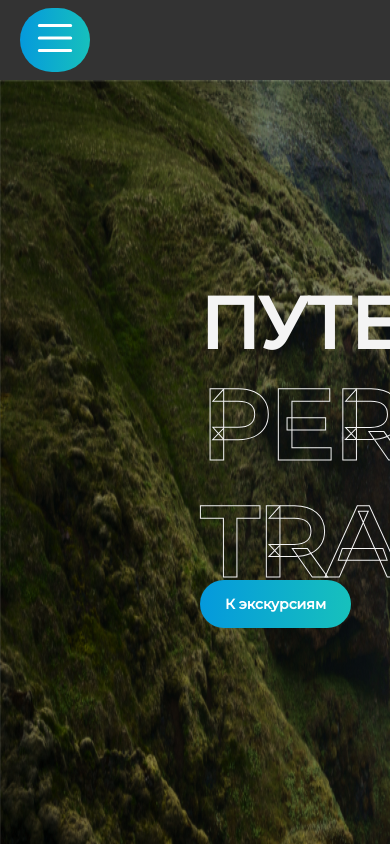
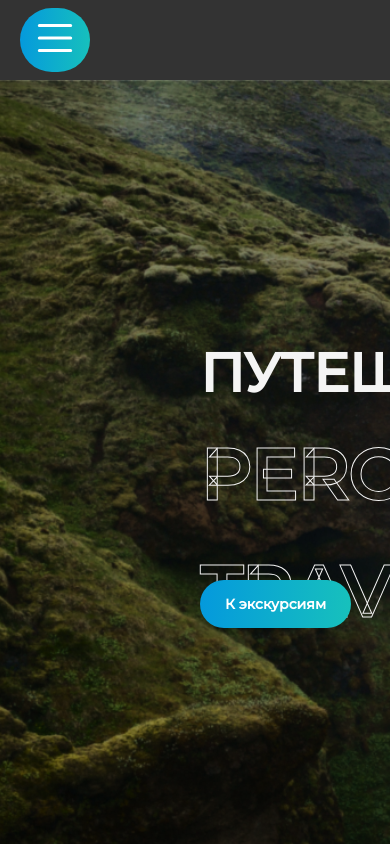
Before and after one commit to Azim0nt/react-app, a React (Create React App) app in the folder my-app/: page / in a window 390 px wide. Shown: the top 844 px of the page. Built offline with nearby package versions, Linux system fonts and the light colour scheme; a web font is replaced by a local one.

Commit message:
Saving result

```diff
--- a/my-app/src/components/Main/style.scss
+++ b/my-app/src/components/Main/style.scss
@@ -1,35 +1,43 @@
 @import '../../assets/styles/settings';
-.body-v{
+
+.body-v {
     width: 100%;
     height: 120vh;
     position: relative;
-    .body-main{
+
+    .body-main {
         width: 100%;
-    height: 1080px;
+        height: 900px;
         background: url('../../assets/images/bag.png') no-repeat;
         background-position: center;
-    background-size: 100% 100%;
-    .main{
+        background-size: cover;
+
+        .main {
             padding: 200px;
-        .text{
+
+            .text {
                 position: relative;
-            p{
+
+                p {
                     color: $light;
                 }
-            .title{
+
+                .title {
                     font-weight: bold;
                     font-size: 72px;
                     line-height: 87px;
                 }
-            .subtitle{
+
+                .subtitle {
                     color: #00000000;
-                font-weight:bold;
+                    font-weight: bold;
                     -webkit-text-stroke-width: 1px;
                     -webkit-text-stroke-color: $light;
                     font-size: 96px;
                     line-height: 117px;
                 }
-            .litle-text{
+
+                .litle-text {
                     color: $yellow-b;
                     font-family: "mr_KindlyJasmineG";
                     font-weight: 400;
@@ -39,7 +47,8 @@
                     top: 50px;
                 }
             }
-        #btn{
+
+            #btn {
                 @extend %btn;
                 position: absolute;
                 left: 200px;
@@ -48,14 +57,45 @@
             }
         }
     }
-    .marquee{
+
+    .marquee {
         position: absolute;
         right: 0;
         bottom: -90px;
-        img{
+
+        img {
             width: 360px;
             height: 227px;
             margin-right: 15px;
         }
     }
 }
+
+@media (max-width: 768px) {
+    .body-v {
+        width: 750px;
+        height: 150vh;
+        position: relative;
+
+        .body-main {
+            .main{
+                .text{
+                  margin-top: 50px;
+                .title{
+                    font-size: 54px;
+                }
+                .litle-text{
+                    font-size: 50px;
+                    left: 400px;
+                }
+                .subtitle{
+                    font-size: 70px;
+                }
+               }
+            }
+        }
+        .marquee{
+            bottom: 150px;
+        }
+    }
+}
--- a/my-app/src/components/Navigation/style.scss
+++ b/my-app/src/components/Navigation/style.scss
@@ -22,7 +22,7 @@
         background-color: $dark;
         position: absolute;
         top: 0;
-        right: 0;
+        right: 52px;
         z-index: 40;
         width: 350px;
         height: 150vh;
```
Lines whose indentation alone changed are shown as unchanged.
